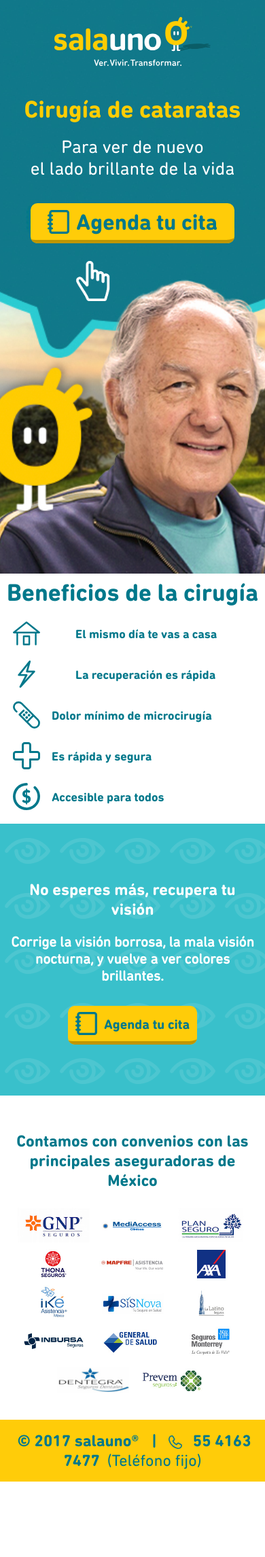
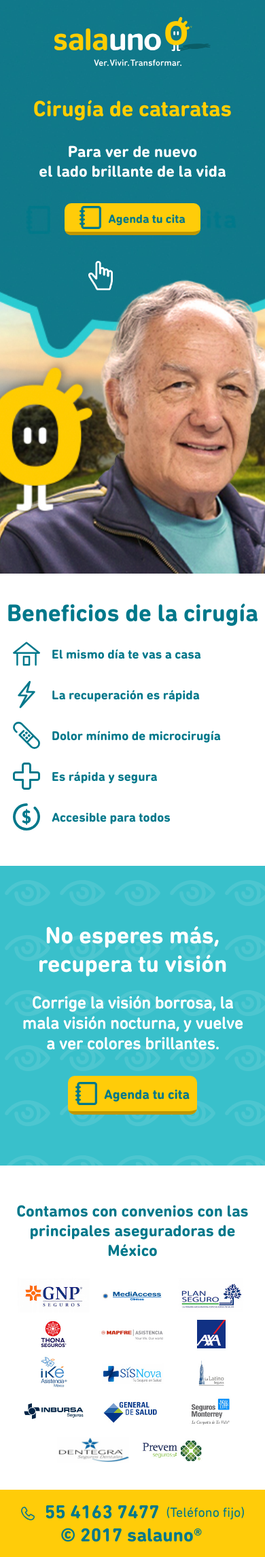
Before and after one commit to RafaelPerezRamirez/salauno-landing-pages, a PHP site: page / in a window 390 px wide. Shown: the whole page at 68% size. Before the commit the page ends 2180 px from the top, so only its background shows below. Run offline with PHP 8.4, Linux system fonts and the light colour scheme.

Commit message:
Implementación de los detalles finales

```diff
--- a/cataratas/css/index.css
+++ b/cataratas/css/index.css
@@ -1,17 +1,20 @@
-@font-face{
+@font-face {
     font-family: DINNextRoundedLTPro-Bold;
     src: url('../fonts/DINNextRoundedLTPro-Bold.otf')
 }
-@font-face{
+
+@font-face {
     font-family: DINNextRoundedLTPro-Regular;
     src: url('../fonts/DINNextRoundedLTPro-Regular.otf')
 }
-*{
+
+* {
     margin: 0;
     padding: 0;
     box-sizing: border-box;
 }
-.section_1{
+
+.section_1 {
     width: 100%;
     height: 100vh;
     background: url(../img/fondo-desktop.jpg);
@@ -23,63 +26,65 @@
     display: flex;
     position: relative;
 }
-.paciente-sect{
-    height: 80vh;
-    width: 45%;
-    margin-top: auto;
-}
-.main-logo{
+
+.main-logo {
     width: 200px;
     height: 100px;
     position: relative;
     top: 1%;
     left: 30%;
-
-
     -webkit-transform: translate(-50%, -600%);
     -moz-transform: translate(-50%, -600%);
     -o-transform: translate(-50%, -600%);
     transform: translate(-50%, -600%);
 }
-.title-beneficios{
+
+.title-beneficios {
     width: 100%;
     padding: 50px;
     font-family: DINNextRoundedLTPro-Bold;
-    padding-top: 90px;
 }
-.beneficios-sect{
+
+.beneficios-sect {
     background: #fff;
     width: 100%;
     text-align: center;
     color: #00788b;
     font-size: 20px;
 }
-.item-sect{
+
+.item-sect {
     width: 90%;
     height: 250px;
     display: flex;
     margin: 0 auto;
     font-family: DINNextRoundedLTPro-Bold;
 }
-.item-sect img{
+
+.item-sect img {
     width: 105px;
     height: 105px;
     margin-right: 2px;
 }
-.item-sect p{
+
+.item-sect p {
     font-size: 24px;
     margin-top: 20px;
 }
-img, p{
+
+img,
+p {
     display: inline-block;
     vertical-align: middle;
 }
-.beneficio-item{
+
+.beneficio-item {
     width: 250px;
     height: 250px;
     margin: 2px;
 }
-.call-action-sect{
+
+.call-action-sect {
     width: 100%;
     background: #39c0cb;
     background-image: url(../img/retina_patt.png);
@@ -88,75 +93,92 @@ img, p{
     padding: 75px 0px;
     color: #fff;
 }
-.call-action-sect h1, h3{
+
+.call-action-sect h1,
+h3 {
     padding: 10px;
     font-family: DINNextRoundedLTPro-Bold;
 }
-.call-action-sect h1{
+
+.call-action-sect h1 {
     font-size: 36px;
 }
-.call-action-sect h3{
+
+.call-action-sect h3 {
     font-size: 24px;
     font-family: DINNextRoundedLTPro-Regular;
 }
-.convenios-sect{
+
+.convenios-sect {
     width: 100%;
     margin-top: 5px;
     color: #00788b;
     font-family: DINNextRoundedLTPro-Bold;
     font-size: 22px;
-    padding: 73px 0px;
+    padding: 70px 0px;
 }
-.title-convenios{
+.title-convenios {
     width: 100%;
     text-align: center;
-    padding: 30px;
     font-size: 36px;
+    padding-bottom: 40px;
 }
-.convenios-sect-items{
+
+.convenios-sect-items {
     width: 90%;
     margin: 0 auto;
     text-align: center;
 }
-.convenio-item{
+
+.convenio-item {
     margin: 3px;
     width: 13%;
     text-align: center;
     display: inline-block;
     vertical-align: middle;
 }
-.convenio-item img{
+
+.convenio-item img {
     max-width: 100%;
     height: auto;
 }
-.footer{
+
+.footer,
+.footer-mobile {
     width: 100%;
     background: #ffcc09;
     text-align: center;
     color: #00788b;
-    font-size: 24px;
+    font-size: 20px;
     vertical-align: middle;
     font-family: DINNextRoundedLTPro-Regular;
     padding: 18px 0px;
     padding-bottom: 13px
+
 }
-.footer *{
+
+.footer *,
+.footer-mobile * {
     vertical-align: middle;
     margin: 5px;
+    font-family: DINNextRoundedLTPro-Regular;
 }
-.footer span{
+
+.footer span,
+.footer-mobile span {
     font-family: DINNextRoundedLTPro-Bold;
+    font-size: 28px;
 }
-.icon-size{
+.icon-size {
     width: 20px;
     height: 20px;
 }
-.button-agenda-cita{
+.button-agenda-cita {
     text-align: center;
     display: block;
     background: #ffcc09;
     border-radius: 10px;
-    line-height: 42px;
+    line-height: 40px;
     width: 200px;
     margin: 0 auto;
     margin-top: 20px;
@@ -169,17 +191,18 @@ img, p{
     -webkit-box-shadow: inset -2px -19px 0px -14px #bf9600;
     -moz-box-shadow: inset -2px -19px 0px -14px #bf9600;
     box-shadow: inset -2px -19px 0px -14px #bf9600;
-
     -webkit-transition: 0.3s ease;
     -moz-transition: 0.3s ease;
     transition: 0.3s ease;
 }
-.button-agenda-cita:hover{
+
+.button-agenda-cita:hover {
     background: #2dccd3;
     -webkit-box-shadow: inset -2px -19px 0px -14px #289da2;
     -moz-box-shadow: inset -2px -19px 0px -14px #289da2;
     box-shadow: inset -2px -19px 0px -14px #289da2;
 }
+
 .icon-agenda img {
     width: 0px;
     overflow-x: hidden;
@@ -188,15 +211,18 @@ img, p{
     transition: 0.15s ease;
     vertical-align: middle;
 }
-.button-agenda-cita:hover .icon-agenda img{
+
+.button-agenda-cita:hover .icon-agenda img {
     width: 26px;
     margin-right: 10px;
 }
-.info-banner{
+
+.info-banner {
     position: relative;
     width: 50%;
     height: 100vh;
 }
+
 a.logo-salauno {
     position: absolute;
     top: 15%;
@@ -205,9 +231,11 @@ a.logo-salauno {
     -moz-transform: translateX(-50%);
     transform: translateX(-50%);
 }
+
 a.logo-salauno img {
     width: 320px;
 }
+
 .title-baner {
     font-family: DINNextRoundedLTPro-Bold;
     color: #ffcd02;
@@ -220,8 +248,9 @@ a.logo-salauno img {
     transform: translateX(-50%);
     white-space: nowrap;
 }
-.subtitle-baner{
-    font-family: DINNextRoundedLTPro-Regular;
+
+.subtitle-baner {
+    font-family: DINNextRoundedLTPro-Bold;
     font-size: 36px;
     color: white;
     text-align: center;
@@ -233,6 +262,7 @@ a.logo-salauno img {
     transform: translateX(-50%);
     width: 65%;
 }
+
 .button-sala-uno.button-agenda-cita {
     position: absolute;
     bottom: 26%;
@@ -244,9 +274,10 @@ a.logo-salauno img {
     font-size: 25px;
     letter-spacing: 1px;
     cursor: pointer;
-    line-height: 46px;
+    line-height: 40px;
 }
-.hand-icon{
+
+.hand-icon {
     width: 62px;
     height: 74px;
     background-image: url(../img/hand.png);
@@ -258,21 +289,36 @@ a.logo-salauno img {
     -moz-transform: translateX(-50%);
     transform: translateX(-50%);
 }
+
 section.beneficios-sect h1 {
     font-size: 36px;
 }
-.beneficio-item:first-child p, .beneficio-item:nth-child(2) p {
+
+.beneficio-item:first-child p,
+.beneficio-item:nth-child(2) p {
     padding: 0px 35px;
 }
-.buton-body{
+
+.buton-body {
     width: 250px;
     font-size: 24px;
     line-height: 45px;
 }
+
 .title-convenios h1 {
     font-size: 36px;
 }
-.divider-footer {
+
+.divider-footer,
+.footer-mobile {
     padding-left: 3px;
     padding-right: 7px;
 }
+
+.footer-mobile {
+    display: none;
+}
+.text-telefono{
+    font-size: 20px;
+    font-family: DINNextRoundedLTPro-Regular;
+}
--- a/cataratas/css/mobiles.css
+++ b/cataratas/css/mobiles.css
@@ -1,9 +1,10 @@
-@media only screen and (max-width: 1439px){
-    .subtitle-baner{
+@media only screen and (max-width: 1439px) {
+    .subtitle-baner {
         width: 70%;
     }
 }
-@media only screen and (max-width: 1200px){
+
+@media only screen and (max-width: 1200px) {
     .section_1 {
         background-position: right -200px center;
     }
@@ -11,33 +12,29 @@
         width: 85%;
     }
 }
-@media only screen and ( max-width: 1024px ) {
+
+@media only screen and ( max-width: 1024px) {
     .section_1 {
         background-position: right -194px center;
     }
     .section_1 {
         background-position: right -194px center;
     }
-
     a.logo-salauno img {
         width: 230px;
     }
-
     a.logo-salauno {
         top: 22%;
         left: 45%;
     }
-
     .title-baner {
         font-size: 30px;
         left: 42%;
     }
-
     .subtitle-baner {
         font-size: 25px;
         left: 42%;
     }
-
     .button-agenda-cita {
         font-size: 20px!important;
         width: 190px!important;
@@ -46,41 +43,52 @@
     .button-sala-uno.button-agenda-cita {
         left: 40%;
     }
-    .hand-icon {zoom: 0.7;left: 40%;}
+    .hand-icon {
+        zoom: 0.7;
+        left: 40%;
     }
-@media only screen and (max-width: 679px){
-  .section_1{
+    .beneficio-item:first-child p,
+    .beneficio-item:nth-child(2) p {
+        padding: 0px 0px;
+    }
+    .item-sect {
+        width: 98%;
+    }
+}
+
+@media only screen and (max-width: 679px) {
+    .section_1 {
         width: 100%;
         height: 100vh;
         background: url(../img/fondo-desktop.jpg);
         background-size: cover;
-    background-position:90%;
+        background-position: 90%;
     }
     /* Sección de Beneficios */
-  .beneficios-sect{
+    .beneficios-sect {
         background: #fff;
         width: 100%;
         text-align: center;
         color: #00788b;
         font-size: 20px;
     }
-  .item-sect{
+    .item-sect {
         width: 90%;
         height: 200px;
         display: flex;
         margin: 0 auto;
         font-family: DINNextRoundedLTPro-Bold;
     }
-  .item-sect img{
+    .item-sect img {
         width: 85px;
         height: 85px;
     }
-  .item-sect p{
+    .item-sect p {
         font-size: 16px;
         margin-top: 5px;
     }
     /* Logotipos Seguros */
-  .convenios-sect{
+    .convenios-sect {
         width: 100%;
         margin-top: 5px;
         color: #00788b;
@@ -88,19 +96,18 @@
         font-size: 20px;
         padding-top: 30px;
         padding-bottom: 30px;
-
     }
-  .title-convenios{
+    .title-convenios {
         width: 100%;
         text-align: center;
         padding: 20px;
     }
-  .convenios-sect-items{
+    .convenios-sect-items {
         width: 90%;
         display: flex;
         margin: 0 auto;
     }
-  .convenio-item img{
+    .convenio-item img {
         width: 100%;
         height: 100%;
     }
@@ -154,7 +161,7 @@
         display: inline-block;
         vertical-align: middle;
     }
-.section_1{
+    .section_1 {
         width: 100%;
         height: 100vh;
         background: url(../img/fondo-mobile.jpg);
@@ -164,32 +171,40 @@
     .call-action-sect h1 {
         font-size: 24px;
     }
-
     .call-action-sect h3 {
         font-size: 21px;
     }
     .title-convenios h1 {
         font-size: 24px;
     }
+    .footer {
+        display: none;
     }
-@media only screen and ( max-width: 479px ) {
+    .footer-mobile {
+        display: block;
+    }
+}
+
+@media only screen and ( max-width: 481px) {
     .convenio-item {
         width: 30%;
     }
     /* Aquí van los estilos para iPhone horizontal */
-  .title-beneficios{
+    .title-beneficios {
         width: 100%;
         padding: 10px;
         font-family: DINNextRoundedLTPro-Bold;
     }
-  .beneficios-sect{
+    .beneficios-sect {
         background: #fff;
         width: 100%;
         text-align: center;
         color: #00788b;
         font-size: 17px;
+        padding-top: 30px;
+        padding-bottom: 30px;
     }
-  .item-sect{
+    .item-sect {
         width: 100%;
         font-family: DINNextRoundedLTPro-Bold;
         display: block;
@@ -197,34 +212,114 @@
         line-height: 33px;
         height: auto;
     }
-  .beneficio-item{
+    .beneficio-item {
         width: 100%;
         height: 55px;
         margin-top: 5px;
     }
-  .item-sect img{
+    .item-sect img {
         width: 55px;
         height: 55px;
-    margin-left: 27px;
-    margin-right: 27px;
+        margin-left: 20px;
+        margin-right: 20px;
     }
-  .item-sect p{
+    .item-sect p {
         font-size: 22px;
     }
+    .beneficio-item:first-child p,
+    .beneficio-item:nth-child(2) p {
+        padding: 0px 0px;
     }
-@media only screen and ( max-width: 396px ) {
-  .item-sect p{
-    font-size: 18px;
+    /* Botón Reservación */
+    .button-sala-uno.button-agenda-cita {
+        left: 50%;
+        bottom: initial;
+        top: 33%;
+        width: 200px !important;
+        line-height: 35px;
+        font-size: 18px !important;
     }
-    .item-sect img{
+    .title-baner {
+        font-size: 33px;
+        left: 50%;
+        top: 17%;
+    }
+    .subtitle-baner {
+        left: 50%;
+        font-size: 24px;
+        top: 25%;
+    }
+    .hand-icon {
+        bottom: initial;
+        top: 45.5%;
+        left: 35%;
+        zoom: 0.8;
+    }
+    /* Icono Mano */
+    .hand-icon {
+        width: 45px;
+        height: 54px;
+        background-image: url(../img/hand.png);
+        background-size: cover;
+        position: absolute;
+        bottom: 15%;
+        left: 38%;
+        -webkit-transform: translateX(-50%);
+        -moz-transform: translateX(-50%);
+        transform: translateX(-50%);
+    }
+    .call-action-sect h1 {
+        font-size: 35px;
+        padding-right: 30px;
+        padding-left: 30px;
+    }
+    .call-action-sect h3 {
+        font-size: 25px;
+        padding-left: 30px;
+        padding-right: 30px;
+    }
+    .item-sect p {
+        font-size: 24px;
+        margin-top: 5px;
+    }
+}
+
+@media only screen and ( max-width: 410px) {
+    .item-sect p {
+        font-size: 19px;
+    }
+    .item-sect img {
         width: 40px;
         height: 40px;
         margin-left: 17px;
         margin-right: 17px;
     }
 }
-@media only screen and ( max-width: 340px ) {
+
+@media only screen and ( max-width: 340px) {
     .info-banner {
         zoom: 0.9;
     }
+    .call-action-sect h1 {
+        font-size: 30px;
+        padding-right: 30px;
+        padding-left: 30px;
     }
+    .call-action-sect h3 {
+        font-size: 23px;
+        padding-left: 30px;
+        padding-right: 30px;
+    }
+    .item-sect img {
+        width: 55px;
+        height: 55px;
+        margin-left: 20px;
+        margin-right: 20px;
+    }
+    .item-sect p {
+        font-size: 15px;
+    }
+    .footer-mobile {
+        font-size: 20px;
+    }
+}
--- a/cataratas/footer.php
+++ b/cataratas/footer.php
@@ -1,5 +1,10 @@
     <section class="footer">
-        <span>© 2017 salauno®</span> <span class="divider-footer">|</span><img src="img/icon-telefono.svg" class="icon-size" alt="icon-telefono"> <span> 55 4163 7477</span> (Teléfono fijo)
+        <span>© 2017 salauno®</span> <span class="divider-footer">|</span><img src="img/icon-telefono.svg" class="icon-size" alt="icon-telefono"> <span> 55 4163 7477</span>
+        (Teléfono fijo)
+    </section>
+    <section class="footer-mobile">
+        <img src="img/icon-telefono.svg" class="icon-size" alt="icon-telefono"> <span> 55 4163 7477</span> (Teléfono fijo)
+        <br><span>© 2017 salauno®</span>
     </section>
 </body>
 </html>
```
Lines whose indentation alone changed are shown as unchanged.
